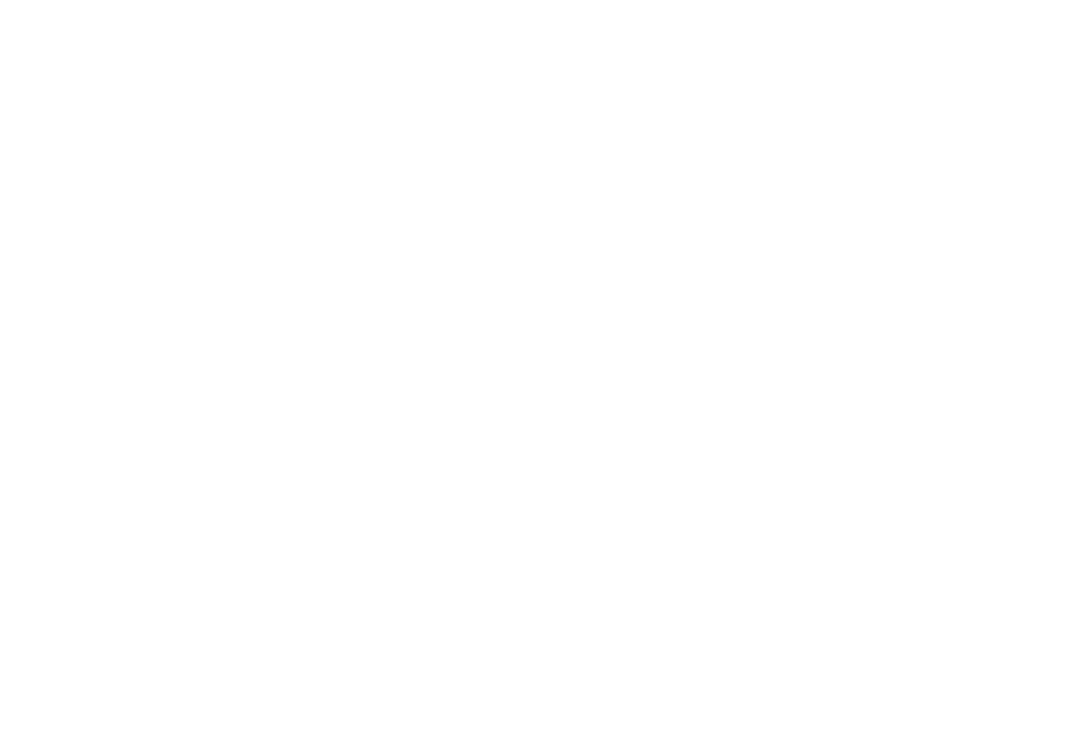
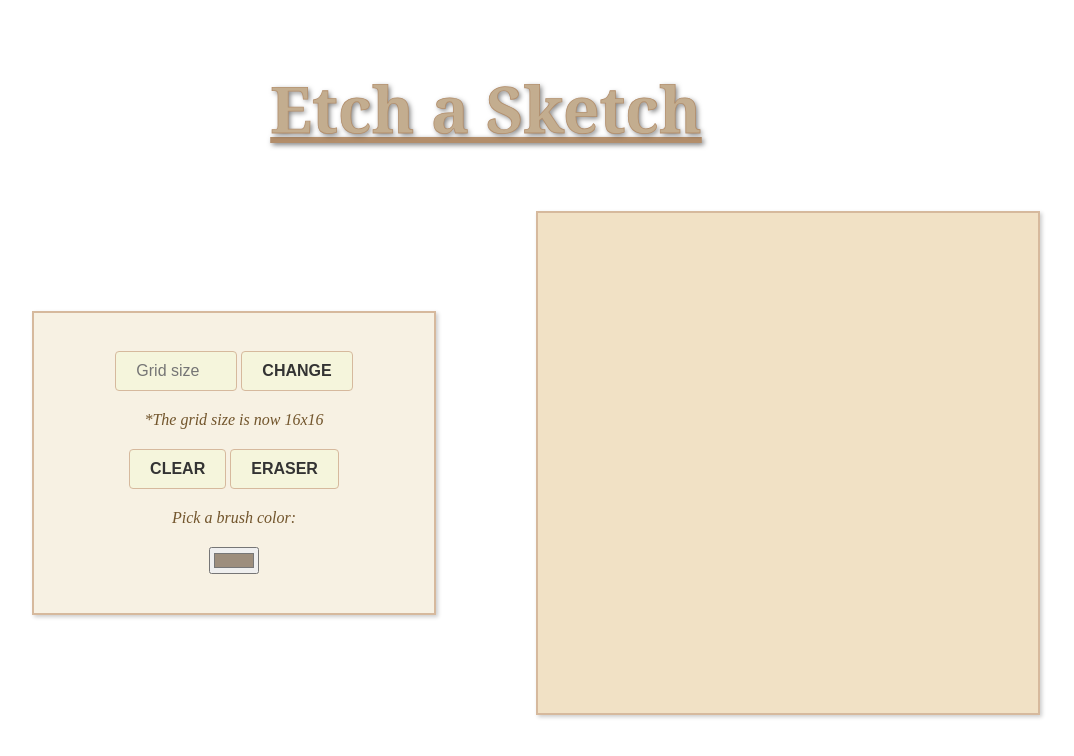
Before and after one commit to MartinPerezGiordan/etch-a-sketch, a plain HTML site: page index.html in a window 1280 px wide. Shown: the whole page, without its empty margins (154-1228 px from the left). Drawn offline with Linux system fonts and the light colour scheme.

Commit message:
Add features: drawing, eraser button, grid size change and clear button

```diff
--- a/code.js
+++ b/code.js
@@ -0,0 +1,96 @@
+document.addEventListener('DOMContentLoaded', function () {
+  createGrid();
+
+  function createGrid(size = 16) {
+    const grid = document.getElementById('grid');
+
+    for (let i = 0; i < size; i++) {
+      const row = document.createElement('div');
+      row.classList.add('rowContainer');
+
+      for (let j = 0; j < size; j++) {
+        const cell = document.createElement('div');
+        cell.classList.add('cell');
+        row.appendChild(cell);
+      }
+
+      grid.appendChild(row);
+    }
+    const gridSizeMsg = '*The grid size is now ' + size + 'x' + size;
+    document.querySelector('#currentSize').innerHTML = gridSizeMsg;
+    drawing();
+  }
+
+  let erasing = false;
+
+  const eraser = document.querySelector('#btnEraser');
+  eraser.addEventListener('click', function () {
+    if (!erasing) {
+      eraser.classList.toggle('hover-effect');
+      erasing = true;
+    } else {
+      eraser.classList.remove('hover-effect');
+      erasing = false;
+    }
+  });
+
+  function deleteGrid(rows) {
+    for (let i = 0; i < rows.length; i++) {
+      rows[i].remove();
+      console.log(rows.length);
+    }
+  }
+  function drawing() {
+    let cells = document.querySelectorAll('.cell');
+    let isDrawing = false;
+
+    cells.forEach(function (cell) {
+      cell.addEventListener('mousedown', function () {
+        isDrawing = true;
+        if (!erasing) {
+          cell.classList.add('active');
+        } else {
+          cell.classList.remove('active');
+        }
+      });
+
+      cell.addEventListener('mouseover', function () {
+        if (isDrawing && !erasing) {
+          cell.classList.add('active');
+        }
+        if (isDrawing && erasing) {
+          cell.classList.remove('active');
+        }
+      });
+      document.addEventListener('mouseup', function () {
+        isDrawing = false;
+      });
+    });
+
+    const clear = document.querySelector('#btnClear');
+    clear.addEventListener('click', function () {
+      for (let i = 0; i < cells.length; i++) {
+        cells[i].classList.remove('active');
+      }
+    });
+  }
+
+  const btnChange = document.querySelector('#btnChange');
+  const sizeInput = document.querySelector('#gridSizeInput');
+
+  btnChange.addEventListener('click', function () {
+    const rows = document.querySelectorAll('.rowContainer');
+
+    console.log(rows.length);
+
+    deleteGrid(rows);
+    console.log(rows.length);
+
+    let size = sizeInput.value;
+    if (size < 100) {
+      createGrid(size);
+    } else {
+      alert('Size shouldnt be more than 100');
+    }
+  });
+});
--- a/index.html
+++ b/index.html
@@ -9,6 +9,26 @@
     <link rel="stylesheet" type="text/css" href="styles.css">
 </head>
 <body>
+    <h1>Etch a Sketch</h1>
+    <div id="container">
+        <div id="options">
+            <div id="changeSize">
+                <input type="number" placeholder="Grid size" id="gridSizeInput">
+                <button id="btnChange">Change</button>
+            </div>
+            <div id="currentSize"></div>
+            <div id="buttonContainer">
+                <button id="btnClear">Clear</button>
+                <button id="btnEraser">Eraser</button>
+            </div>
 
+            <label for="color-picker">Pick a brush color:</label>
+            <input type="color" id="color-picker" name="color-picker" value="#9d8e7d">
+
+        </div>
+
+
+        <div id="grid"></div>
+    </div>
 </body>
 </html>
--- a/styles.css
+++ b/styles.css
@@ -0,0 +1,98 @@
+body {
+    display: flex;
+    flex-direction: column;
+    justify-content: center;
+    align-items: center;
+}
+
+h1 {
+color: #c3ad8f;
+    font-family: Georgia, serif;
+    font-size: 4em;
+    line-height: 1.2;
+    padding: 20px;
+    -webkit-text-stroke: 0.8px #b38e6b;
+    text-decoration: underline;
+    text-shadow: 2px 2px 5px rgba(0, 0, 0, 0.5);
+}
+
+#container{
+    display: flex;
+    justify-content: center;
+    align-items: center;
+}
+#gridSizeInput {
+    padding: 10px 20px;
+    font-size: 16px;
+    border: 1px solid #d6b99d;
+    border-radius: 4px;
+    background-color: #F5F5DC;
+    color: #333;
+    max-width: 80px;
+}
+#currentSize, label{
+    font-size: 16px;
+    font-style: italic;
+    color: #72552c;
+}
+button {
+    background-color: #F5F5DC;
+    color: #333;
+    padding: 10px 20px;
+    border: 1px solid #d6b99d;
+    border-radius: 4px;
+    cursor: pointer;
+    font-size: 16px;
+    font-weight: bold;
+    text-transform: uppercase;
+}
+
+button:hover {
+    background-color: #D2B48C;
+    color: #fff;
+}
+
+button.hover-effect {
+    background-color: #D2B48C;
+    color: #fff;
+}
+
+#options {
+    display: flex;
+    flex-direction: column;
+    align-items: center;
+    justify-content: center;
+    border: 2px solid #d6b99d;
+    background-color: #f7f1e3;
+    width: 400px;
+    height: 300px;
+    margin: 100px;
+    gap: 20px;
+    box-shadow: 2px 2px 4px rgba(0, 0, 0, 0.2);
+}
+
+#grid {
+    display: flex;
+    flex-direction: column;
+    border: 2px solid #d6b99d;
+    background-color: #f7f1e3;
+    width: 500px;
+    height: 500px;
+    box-shadow: 2px 2px 4px rgba(0, 0, 0, 0.2);
+}
+
+.rowContainer {
+    display: flex;
+    background-color: #e8d8bf;
+    flex: 1 1 auto;
+}
+
+.cell {
+    display: flex;
+    background-color: #f1e1c5;
+    flex: 1 1 auto;
+}
+
+.active {
+    background-color: #9d8e7d;
+}
```
